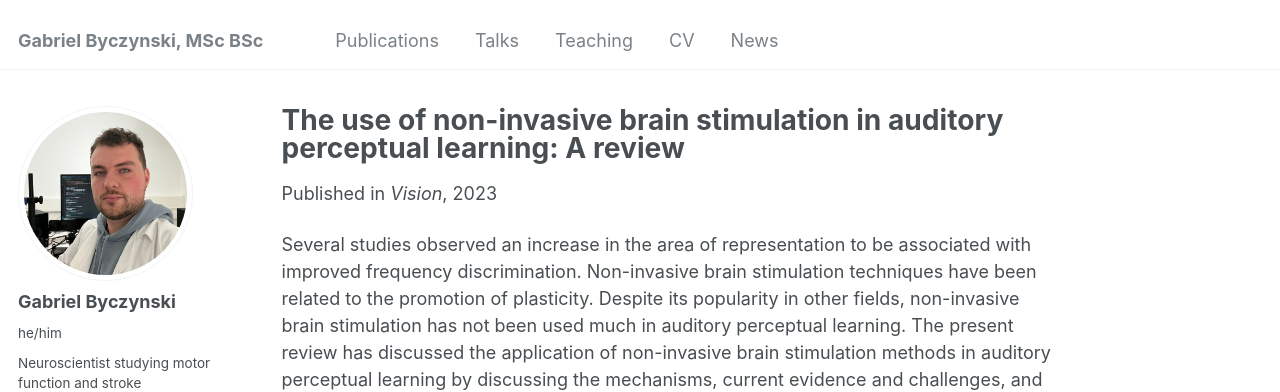
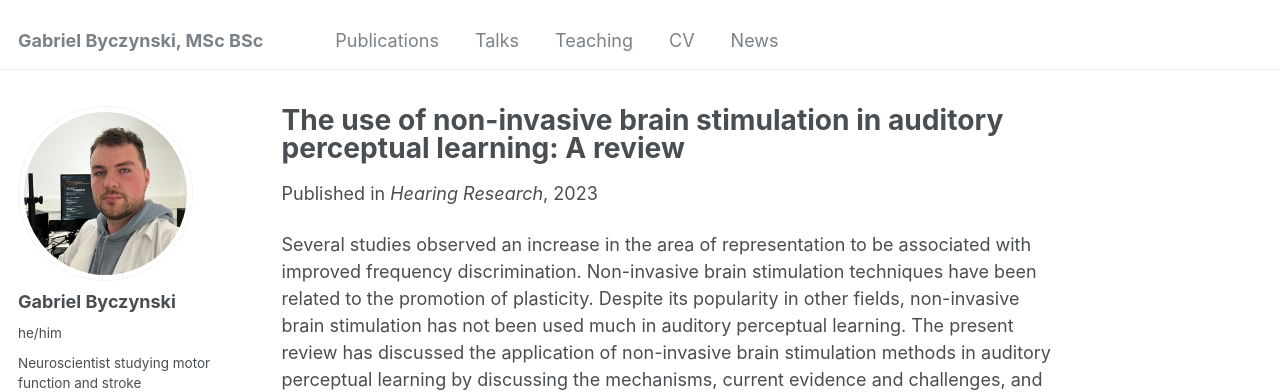
Before and after one commit to gabebyczynski/gabebyczynski.github.io, a Jekyll site: the page built from _publications/Grootjans_et_al_2023.md, in a window 1280 px wide and 1235 px high. Shown: the top 392 px of the window. Built offline with Jekyll 4.4.1, drawn with Linux system fonts in a browser that asks for light colours; some web fonts are replaced.

Commit message:
Update Grootjans_et_al_2023.md

```diff
--- a/_publications/Grootjans_et_al_2023.md
+++ b/_publications/Grootjans_et_al_2023.md
@@ -5,7 +5,7 @@ category: manuscripts
 permalink: /publication/Grootjans_et_al_2023
 excerpt: 'This review discusses the application of non-invasive brain stimulation methods in auditory perceptual learning by discussing the mechanisms, current evidence and challenges, and future directions.'
 date: 2023-09-08
-venue: 'Vision'
+venue: 'Hearing Research'
 paperurl: 'http://gabebyczynski.github.io/files/Grootjans_et_al_2023.pdf'
 citation: 'Grootjans, Y., Byczynski, G., Vanneste, S. (2023). &quot;The use of non-invasive brain stimulation in auditory perceptual learning: A review.&quot; <i>Hearing Research</i>. 439, 108881.'
 ---
```
